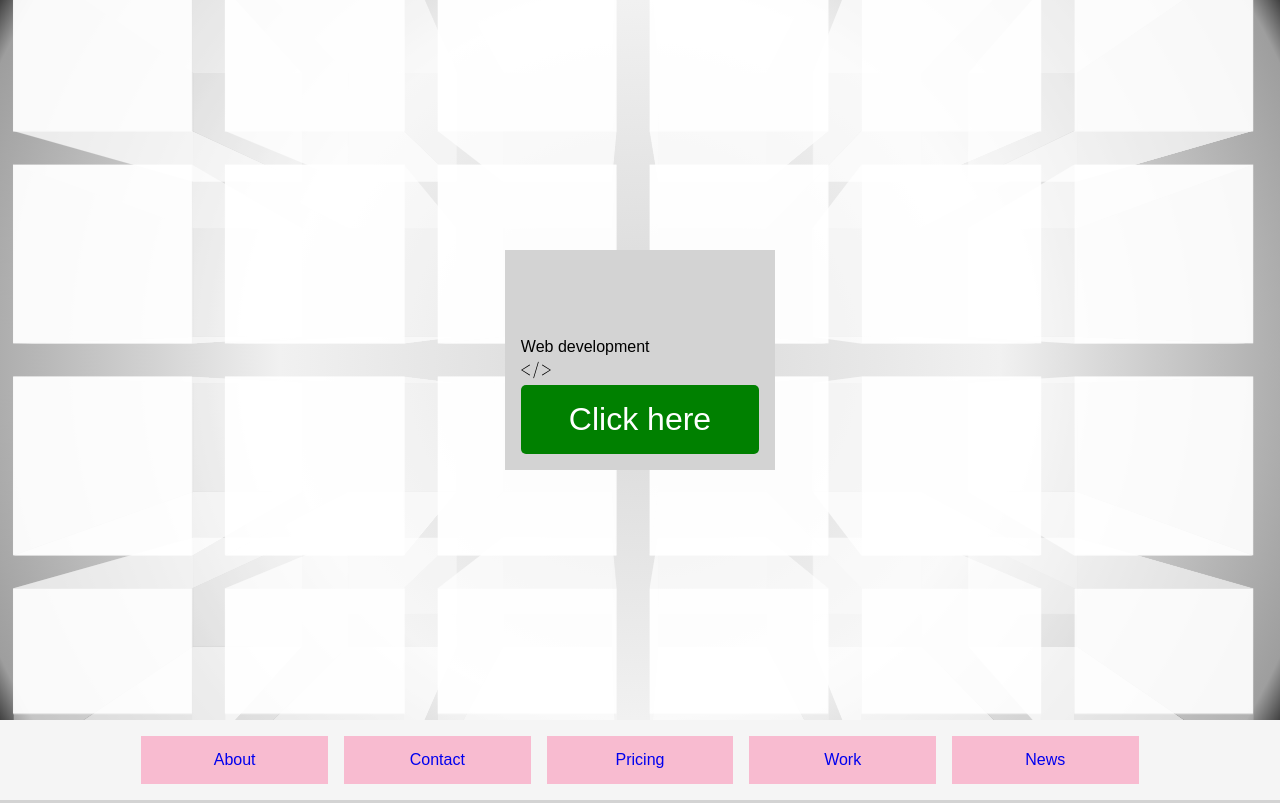
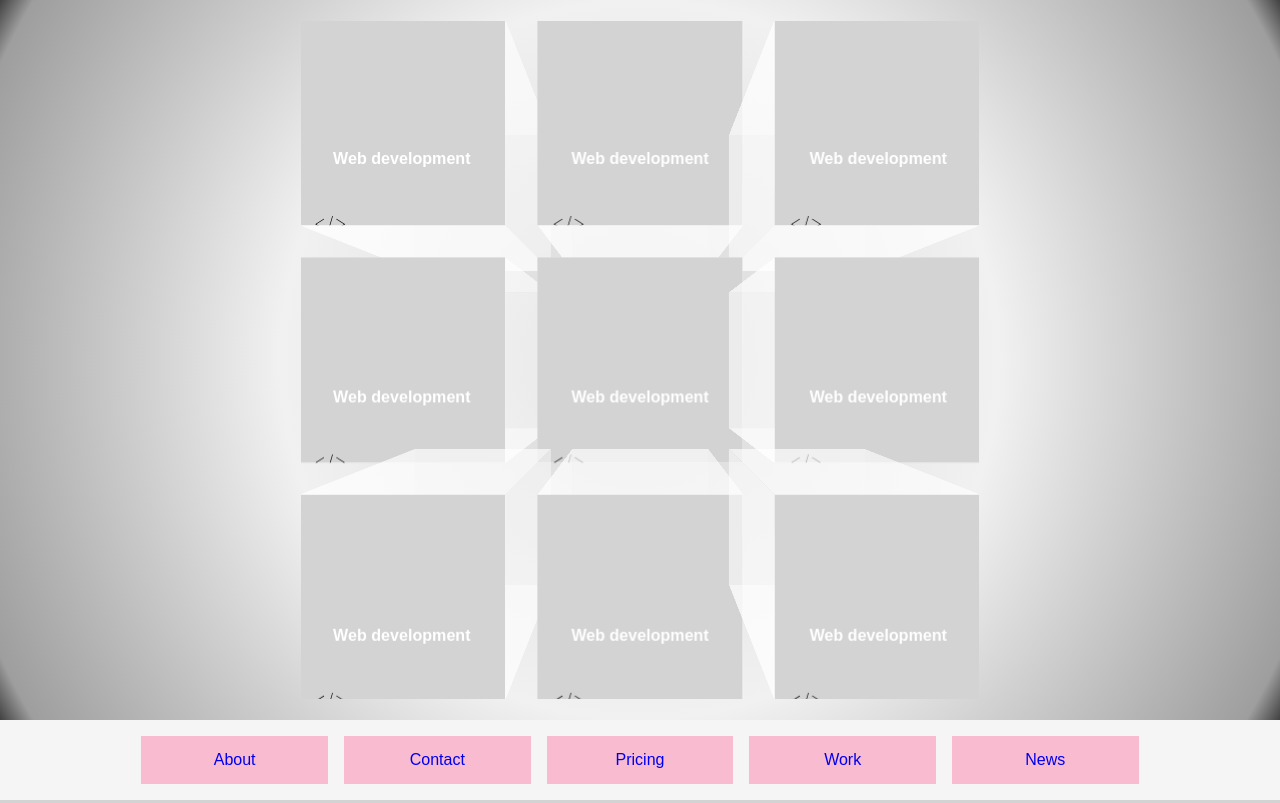
Before and after one commit to gotpop/gp-lit, a website built with Parcel: page src/html/index.njk in a window 1280 px wide. Shown: the top 803 px of the page. Built offline with nearby package versions, Linux system fonts and the light colour scheme; files whose address does not match are found by name.

Commit message:
Reduce box number

```diff
--- a/src/js/templates/box.js
+++ b/src/js/templates/box.js
@@ -1,19 +1,30 @@
 // Import
-import { html } from 'lit-html';
+import { html } from "lit-html";
+import button from "./button";
+import goLogo from "./logo";
 
 // Template
-const box = btn =>
+const box = (btn) =>
   html`
-          <div class="scene">
+
       <div class="cube show-front">
-            <div class="cube__face cube__face--front"></div>
+        <div class="cube__face cube__face--front">
+          <section class="main__intro">
+            ${goLogo}
+            <p>Web development</p>
+            <svg class="icon">
+              <use xlink:href="#code" />
+            </svg>
+
+          </section>
+        </div>
         <div class="cube__face cube__face--back"></div>
         <div class="cube__face cube__face--right"></div>
         <div class="cube__face cube__face--left"></div>
         <div class="cube__face cube__face--top"></div>
         <div class="cube__face cube__face--bottom"></div>
       </div>
-        </div>
+
   `;
 
 export default box;
--- a/src/js/templates/boxes.js
+++ b/src/js/templates/boxes.js
@@ -2,12 +2,12 @@
 import { html } from 'lit-html';
 import box from './box';
 
-const boxArray = [1,2,3,4,1,2,3,4,1,2,3,4,1,2,3,4,1,2,3,4,1,2,3,4];
+const boxArray = [1,2,3,4,1,2,3,4,1];
 
 // Template
 const boxes = btn =>
 html`
-  <section class="boxes">
+  <section class="boxes scene">
     ${boxArray.map((boxItem) => html`${box(boxItem)}`)}
   </section>
 `;
--- a/src/js/templates/main.js
+++ b/src/js/templates/main.js
@@ -1,25 +1,15 @@
 // Import
 import { html } from "lit-html";
-import button from "./button";
 import sectionData from "../data/sections";
 import section from "./section";
 import cards from "./cards";
 import goHeader from "./header";
 import goBoxes from "./boxes";
-import goLogo from './logo';
 
 // Template
 const main = (config) =>
   html`
     <main class="main">
-        <section class="main__intro">
-          ${goLogo}
-          <p>Web development</p>
-          <svg class="icon">
-            <use xlink:href="#code" />
-          </svg>
-          ${button(config.btn)}
-        </section>
         ${goBoxes(config)}
     </main>
     ${goHeader} ${sectionData.map((item) => html`${section(item)}`)} ${cards}
--- a/src/scss/blocks/_main.scss
+++ b/src/scss/blocks/_main.scss
@@ -7,8 +7,6 @@
   background: radial-gradient(circle, rgba(215,215,215,1) 0%, rgba(241,241,241,1) 49%, rgba(158,158,158,1) 96%, rgba(65,65,65,1) 100%);
 
   &__intro {
-    grid-column: 3/11;
-    grid-template-columns: subgrid;
     background-color: lightgray;
     padding: 1rem;
     z-index: 99999;
@@ -17,6 +15,7 @@
     flex-direction: column;
     grid-row: 2/3;
     position: absolute;
+    width: 100%;
   }
 
   &__actions {
--- a/src/scss/elements/_box3d.scss
+++ b/src/scss/elements/_box3d.scss
@@ -1,21 +1,21 @@
 // Boxes
-$goSize: 7.2vw;
-$goValue: 14.4vw;
+$goSize: 8vw;
+$goValue: $goSize * 2;
 
 .boxes {
     perspective: 400px;
     overflow: hidden;
-    @include grid(6, $goValue, true, 2.5vw);
-    grid-template-rows: repeat(4, $goValue);
+    @include grid(3, $goValue, true, 2.5vw);
+    // grid-template-columns: repeat(auto-fill, minmax());
+    grid-template-rows: repeat(3, $goValue);
     flex: 1 1 100%;
 
-  .scene {
-    height: $goValue;
-    grid-column: span 1;
-    grid-row: span 1;
+  &.scene {
     transform-style: preserve-3d;
     transform: translateZ(0) scale(1);
     transition: transform 1s;
+    flex: 0 1 auto;
+justify-items: center;
 
     &:nth-child(4) {
         z-index: 99999;
@@ -59,7 +59,8 @@ $goValue: 14.4vw;
     width: $goValue;
     height: $goValue;
     position: relative;
-    grid-column: span 2;
+    grid-column: span 1;
+    grid-row: span 1;
     grid-template-columns: subgrid;
   }
 
```
Lines whose indentation alone changed are shown as unchanged.
